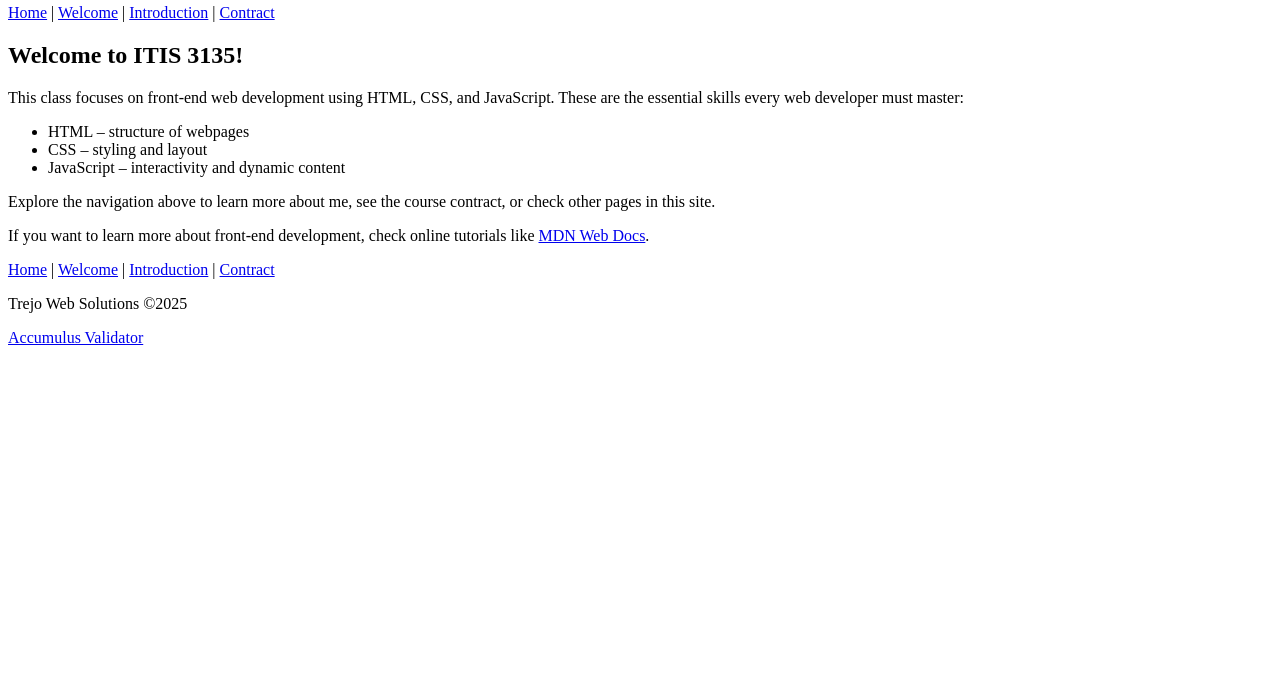
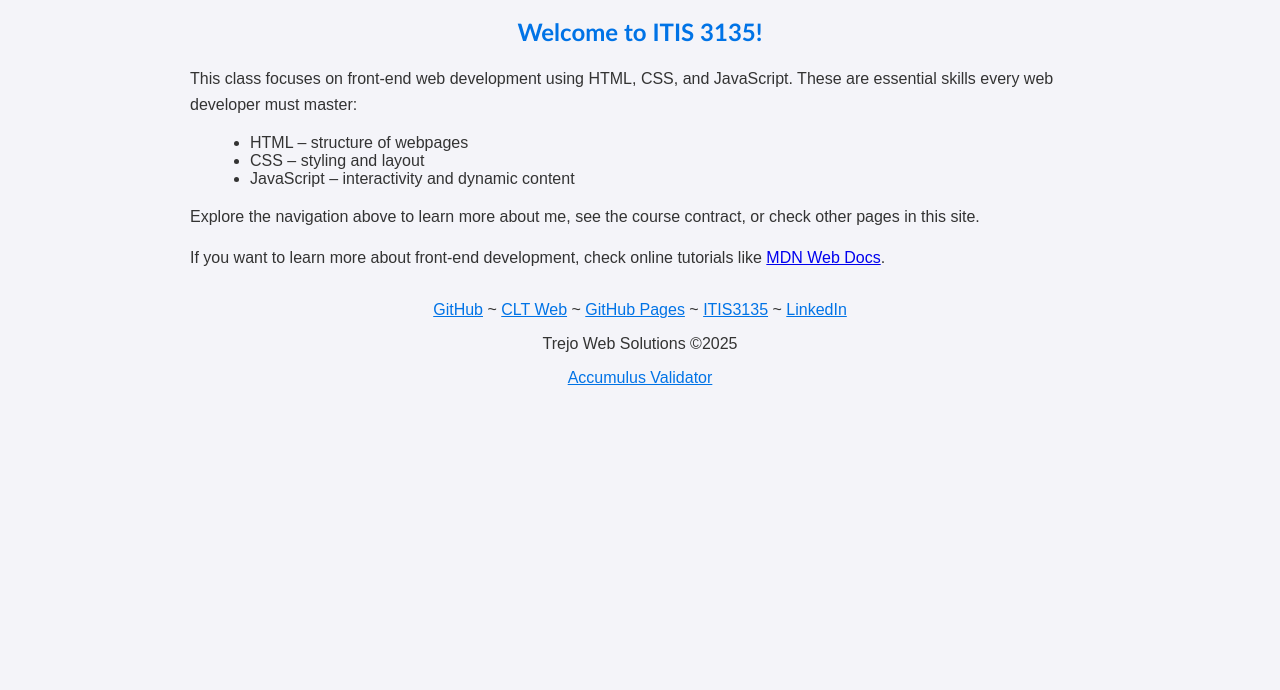
Before and after one commit to JordiT07/JordiT07.github.io, a plain HTML site: page itis3135/welcome.html in a window 1280 px wide. Shown: the part 110-800 px from the top of the page. Drawn offline with Linux system fonts and the light colour scheme.

Commit message:
updated with accumulus

```diff
--- a/itis3135/welcome.html
+++ b/itis3135/welcome.html
@@ -4,13 +4,69 @@
   <meta charset="UTF-8">
   <meta name="viewport" content="width=device-width, initial-scale=1.0">
   <title>Jordi Trejo | ITIS 3135 | Welcome</title>
-  <link rel="stylesheet" href="styles/default.css">
+
+  <style>
+    body {
+      font-family: Arial, sans-serif;
+      background-color: #f4f4f9;
+      color: #333;
+      max-width: 900px;
+      width: 90%;
+      margin: auto;
+      padding: 20px;
+    }
+
+    h1 {
+      font-family: Georgia, serif;
+      color: #004080;
+      text-align: center;
+      margin-bottom: 5px;
+    }
+
+    h2 {
+      font-family: Trebuchet MS, sans-serif;
+      color: #0073e6;
+      text-align: center;
+      margin-bottom: 20px;
+    }
+
+    nav a {
+      color: #004080;
+      text-decoration: none;
+      margin: 0 10px;
+      font-weight: bold;
+    }
+
+    nav a:hover {
+      text-decoration: underline;
+    }
+
+    main p {
+      line-height: 1.6;
+      margin-bottom: 15px;
+    }
+
+    main ul {
+      margin-left: 20px;
+    }
+
+    footer {
+      text-align: center;
+      margin-top: 30px;
+    }
+
+    footer p a {
+      color: #0073e6;
+    }
+  </style>
+
+  <!-- Accumulus -->
+  <script src="https://lint.page/kit/4d0fe3.js" crossorigin="anonymous"></script>
 </head>
 <body>
 
   <header>
     <h1>ITIS 3135 – Jordi Trejo</h1>
-    <p class="tagline">"Designing for the future"</p>
     <nav>
       <a href="index.html">Home</a> |
       <a href="welcome.html">Welcome</a> |
@@ -21,7 +77,7 @@
 
   <main>
     <h2>Welcome to ITIS 3135!</h2>
-    <p>This class focuses on front-end web development using HTML, CSS, and JavaScript. These are the essential skills every web developer must master:</p>
+    <p>This class focuses on front-end web development using HTML, CSS, and JavaScript. These are essential skills every web developer must master:</p>
     <ul>
       <li>HTML – structure of webpages</li>
       <li>CSS – styling and layout</li>
@@ -32,12 +88,13 @@
   </main>
 
   <footer>
-    <nav>
-      <a href="index.html">Home</a> |
-      <a href="welcome.html">Welcome</a> |
-      <a href="introduction.html">Introduction</a> |
-      <a href="contract.html">Contract</a>
-    </nav>
+    <p>
+      <a href="https://github.com/JordiT07" target="_blank">GitHub</a> ~
+      <a href="http://webpages.charlotte.edu/jtrejo/" target="_blank">CLT Web</a> ~
+      <a href="https://jordit07.github.io/" target="_blank">GitHub Pages</a> ~
+      <a href="itis3135/index.html">ITIS3135</a> ~
+      <a href="https://www.linkedin.com/in/jorditrejo/" target="_blank">LinkedIn</a>
+    </p>
     <p>Trejo Web Solutions ©2025</p>
     <p><a href="https://accumulus.org/validator" target="_blank">Accumulus Validator</a></p>
   </footer>
```
Also changed, not shown: itis3135/contract.html (+66 -12 lines), itis3135/index.html (+36 -33 lines), itis3135/introduction.html (+62 -20 lines).
